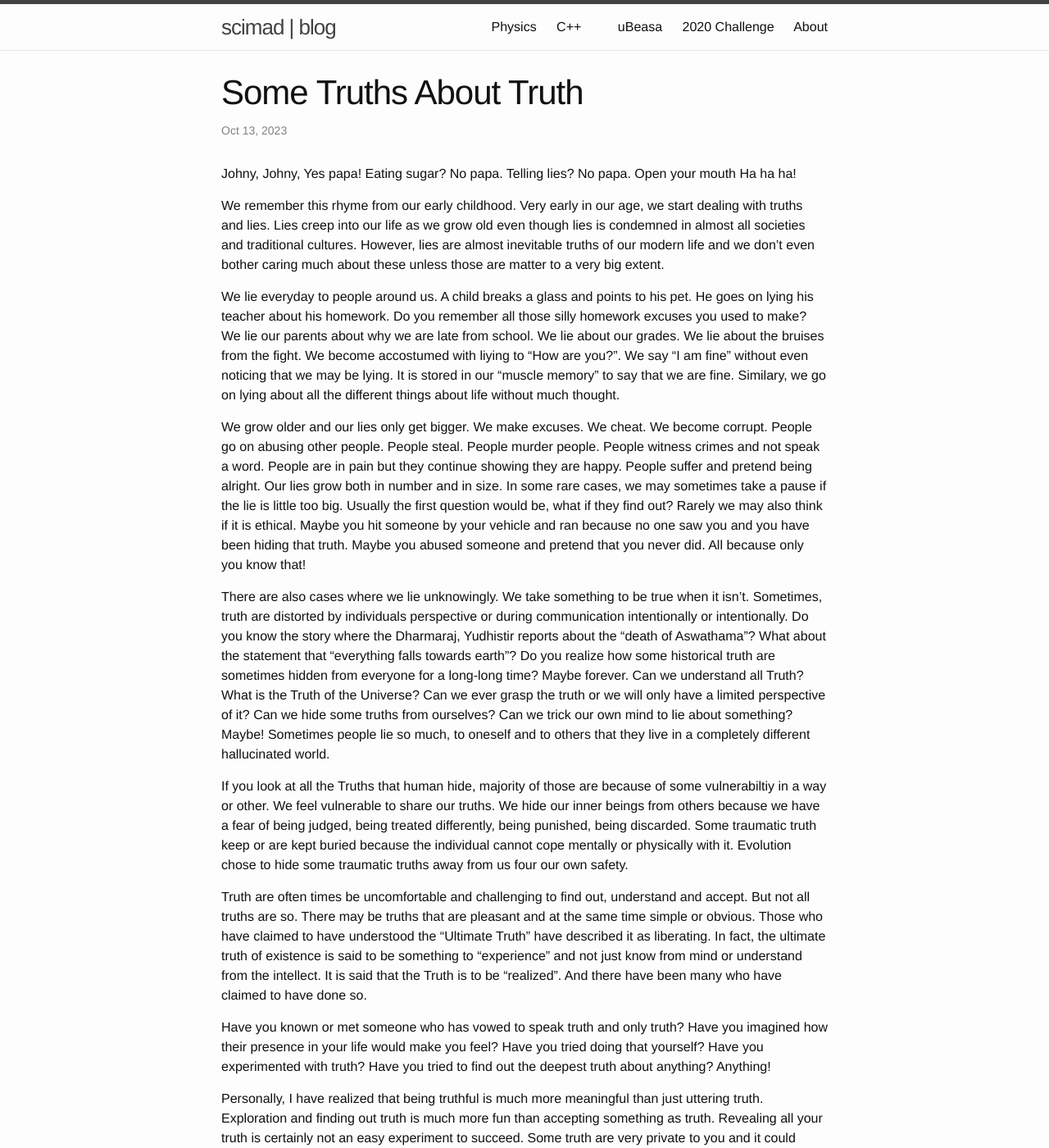
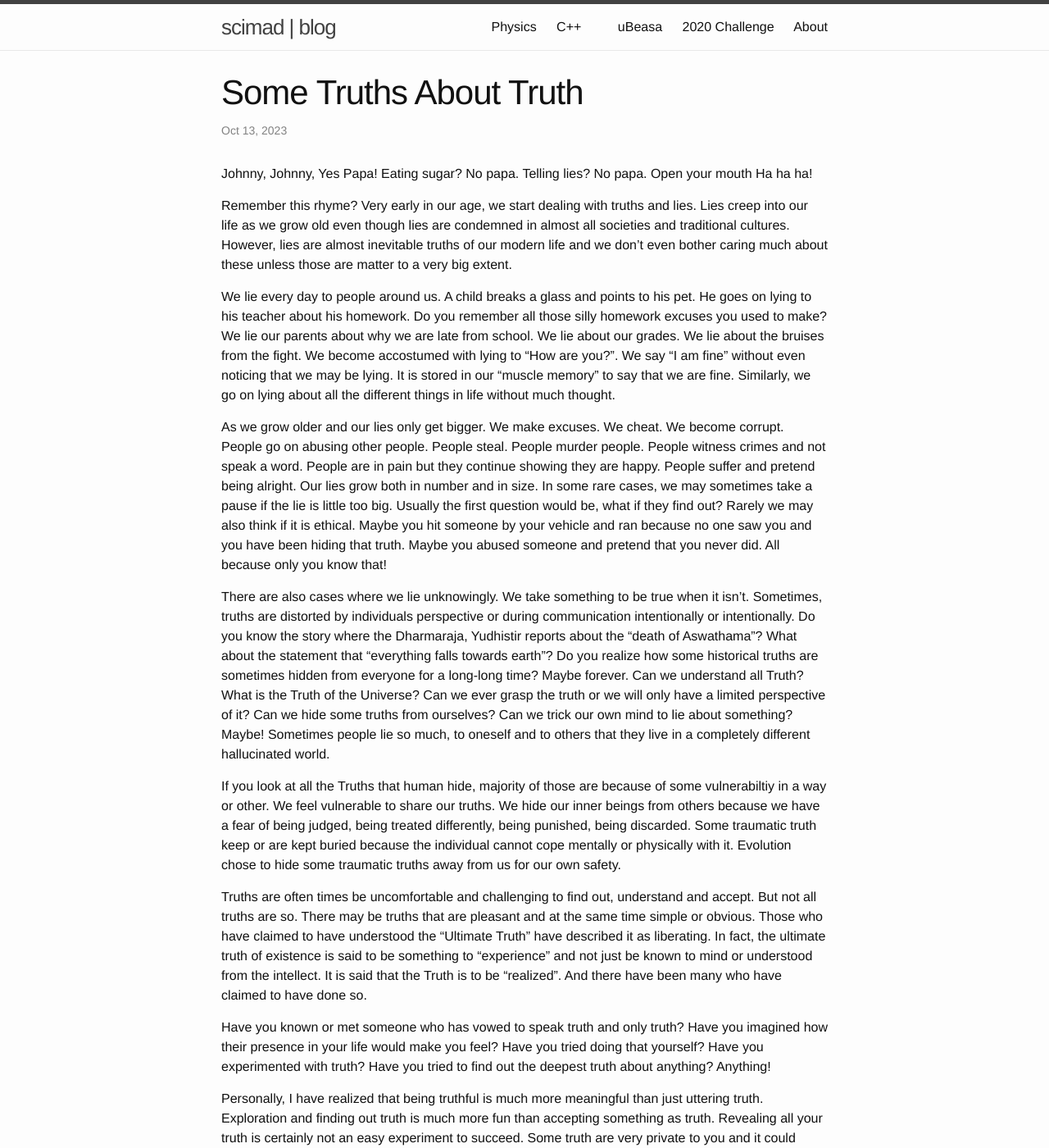
Before and after one commit to scimad/scimad.github.io, a Jekyll site: the page built from _posts/life/2023-10-14-truths-about-truth.markdown, in a window 1280 px wide and 1400 px high. Shown: the whole window at 82% size. Built offline with Jekyll 4.4.1, drawn with Linux system fonts in a browser that asks for light colours; some of the changed text lies outside the part shown.

Commit message:
Improve grammar

```diff
--- a/_posts/life/2023-10-14-truths-about-truth.markdown
+++ b/_posts/life/2023-10-14-truths-about-truth.markdown
@@ -4,8 +4,8 @@ title:  "Some Truths About Truth"
 date:   2023-10-14 03:14:07 +1100
 categories: life
 ---
-Johny, Johny,
-Yes papa!
+Johnny, Johnny,
+Yes Papa!
 Eating sugar?
 No papa.
 Telling lies?
@@ -13,29 +13,29 @@ No papa.
 Open your mouth
 Ha ha ha!
 
-We remember this rhyme from our early childhood. Very early in our age, we start dealing with truths and lies. Lies creep into our life as we grow old even though lies is condemned in almost all societies and traditional cultures. However, lies are almost inevitable truths of our modern life and we don't even bother caring much about these unless those are matter to a very big extent.
+Remember this rhyme? Very early in our age, we start dealing with truths and lies. Lies creep into our life as we grow old even though lies are condemned in almost all societies and traditional cultures. However, lies are almost inevitable truths of our modern life and we don't even bother caring much about these unless those are matter to a very big extent.
 
-We lie everyday to people around us. A child breaks a glass and points to his pet. He goes on lying his teacher about his homework. Do you remember all those silly homework excuses you used to make? We lie our parents about why we are late from school. We lie about our grades. We lie about the bruises from the fight. We become accostumed with liying to "How are you?". We say "I am fine" without even noticing that we may be lying. It is stored in our "muscle memory" to say that we are fine. Similary, we go on lying about all the different things about life without much thought.
+We lie every day to people around us. A child breaks a glass and points to his pet. He goes on lying to his teacher about his homework. Do you remember all those silly homework excuses you used to make? We lie our parents about why we are late from school. We lie about our grades. We lie about the bruises from the fight. We become accostumed with lying to "How are you?". We say "I am fine" without even noticing that we may be lying. It is stored in our "muscle memory" to say that we are fine. Similarly, we go on lying about all the different things in life without much thought.
 
-We grow older and our lies only get bigger. We make excuses. We cheat. We become corrupt. People go on abusing other people. People steal. People murder people. People witness crimes and not speak a word. People are in pain but they continue showing they are happy. People suffer and pretend being alright. Our lies grow both in number and in size. In some rare cases, we may sometimes take a pause if the lie is little too big. Usually the first question would be, what if they find out? Rarely we may also think if it is ethical. Maybe you hit someone by your vehicle and ran because no one saw you and you have been hiding that truth. Maybe you abused someone and pretend that you never did. All because only you know that!
+As we grow older and our lies only get bigger. We make excuses. We cheat. We become corrupt. People go on abusing other people. People steal. People murder people. People witness crimes and not speak a word. People are in pain but they continue showing they are happy. People suffer and pretend being alright. Our lies grow both in number and in size. In some rare cases, we may sometimes take a pause if the lie is little too big. Usually the first question would be, what if they find out? Rarely we may also think if it is ethical. Maybe you hit someone by your vehicle and ran because no one saw you and you have been hiding that truth. Maybe you abused someone and pretend that you never did. All because only you know that!
 
-There are also cases where we lie unknowingly. We take something to be true when it isn't. Sometimes, truth are distorted by individuals perspective or during communication intentionally or intentionally. Do you know the story where the Dharmaraj, Yudhistir reports about the "death of Aswathama"? What about the statement that "everything falls towards earth"? Do you realize how some historical truth are sometimes hidden from everyone for a long-long time? Maybe forever. Can we understand all Truth? What is the Truth of the Universe? Can we ever grasp the truth or we will only have a limited perspective of it? Can we hide some truths from ourselves? Can we trick our own mind to lie about something? Maybe! Sometimes people lie so much, to oneself and to others that they live in a completely different hallucinated world.
+There are also cases where we lie unknowingly. We take something to be true when it isn't. Sometimes, truths are distorted by individuals perspective or during communication intentionally or intentionally. Do you know the story where the Dharmaraja, Yudhistir reports about the "death of Aswathama"? What about the statement that "everything falls towards earth"? Do you realize how some historical truths are sometimes hidden from everyone for a long-long time? Maybe forever. Can we understand all Truth? What is the Truth of the Universe? Can we ever grasp the truth or we will only have a limited perspective of it? Can we hide some truths from ourselves? Can we trick our own mind to lie about something? Maybe! Sometimes people lie so much, to oneself and to others that they live in a completely different hallucinated world.
 
-If you look at all the Truths that human hide, majority of those are because of some vulnerabiltiy in a way or other. We feel vulnerable to share our truths. We hide our inner beings from others because we have a fear of being judged, being treated differently, being punished, being discarded. Some traumatic truth keep or are kept buried because the individual cannot cope mentally or physically with it. Evolution chose to hide some traumatic truths away from us four our own safety.
+If you look at all the Truths that human hide, majority of those are because of some vulnerabiltiy in a way or other. We feel vulnerable to share our truths. We hide our inner beings from others because we have a fear of being judged, being treated differently, being punished, being discarded. Some traumatic truth keep or are kept buried because the individual cannot cope mentally or physically with it. Evolution chose to hide some traumatic truths away from us for our own safety.
 
-Truth are often times be uncomfortable and challenging to find out, understand and accept. But not all truths are so. There may be truths that are pleasant and at the same time simple or obvious. Those who have claimed to have understood the "Ultimate Truth" have described it as liberating. In fact, the ultimate truth of existence is said to be something to "experience" and not just know from mind or understand from the intellect. It is said that the Truth is to be "realized". And there have been many who have claimed to have done so.
+Truths are often times be uncomfortable and challenging to find out, understand and accept. But not all truths are so. There may be truths that are pleasant and at the same time simple or obvious. Those who have claimed to have understood the "Ultimate Truth" have described it as liberating. In fact, the ultimate truth of existence is said to be something to "experience" and not just be known to mind or understood from the intellect. It is said that the Truth is to be "realized". And there have been many who have claimed to have done so.
 
 Have you known or met someone who has vowed to speak truth and only truth? Have you imagined how their presence in your life would make you feel? Have you tried doing that yourself? Have you experimented with truth? Have you tried to find out the deepest truth about anything? Anything!
 
-Personally, I have realized that being truthful is much more meaningful than just uttering truth. Exploration and finding out truth  is much more fun than accepting something as truth. Revealing all your truth is certainly not an easy experiment to succeed. Some truth are very private to you and it could shake your inner being to muster the courage to reveal those and I don't mean to say that revealing everything is even necessary. The focus is just about how difficult it could be. We are brought up that way. Also, hiding truth is a form of lying while some lies sometimes could do overall good for everyone. As such truth could look complicated at times but what simplifies it is one's intention to remain truthful. Being open and truthful is unburdening abeit painful sometimes. One can compare the pain of hiding and the pain of confession to the pain due to some disease and the pain one go through surgery and its recovery.
+Personally, I have realized that being truthful is much more meaningful than just uttering truth. Exploration and finding out truth  is much more fun than accepting something as truth. Revealing all your truth is certainly not an easy experiment to succeed. Some truth are very private to you and it could shake your inner being to muster the courage to reveal those and I don't mean to say that revealing everything is even necessary. The focus is just about how difficult it could be. We are brought up that way. Also, hiding truth is a form of lying while some lies sometimes could do overall good for everyone. As such truth could look complicated at times but what simplifies it is one's intention to remain truthful. Being open and truthful is unburdening albeit painful sometimes. One can compare the pain of hiding and the pain of confession to the pain due to some disease and the pain one goes through surgery and its recovery.
 
 What about more deeper truths? What about the truths of society deeply hidden in history? What about the truth of the crime and atrocities of the current world? Do you know the truth about the cobalt used in your phone? And the food you consume? What about the truth of how the world economy works? Did human really land on moon? Is climate change true? What about the truths of religion and mythological stories? What is Nature's truth?
 
 We are so caught up with our everyday life that we find ourselves dodging off these questions for some excuse, some of them genuine and some just sheer lie. Some of these truth are more relevant and carries more meaning to someone than to others. Is it even possible to actually know all these in one life time by an ordinary human like us? Probably not! But can we take a time to reflect on the truths and lies of our life? And can we think of the extent to which we have been practicing truth in our life?
 
-If you observe closely, we realize that each individual has a degree of truth that they are comfortable with. We are okay living with a certain amount of lies and certain amount of hidden truths. We all carry our personal meter of how much truthfulness we can live with. Some people are so uncomfortable with not knowing the truth and keeping truths buried within themselves. I believe that their discomfort manifests in their adventerous and curious mindset. Socially, they are grow as honest or daring person. I believe all great people of history must have had really high inclination to truth from day-to-day life to the ultimate truth.
+If you observe closely, we realize that each individual has a degree of truth that they are comfortable with. We are okay living with a certain amount of lies and certain amount of hidden truths. We all carry our personal meter of how much truthfulness we can live with. Some people are so uncomfortable with not knowing the truth and keeping truths buried within themselves. I believe that their discomfort manifests in their adventurous and curious mindset. Socially, they grow as honest or daring person. I believe all great people of history must have had really high inclination to truth from day-to-day life to the ultimate truth.
 
-How truthful do you think you are, say in percentage? Give yourself a true answer.
+How truthful do you consider yourself, percentage-wise? Give yourself a true answer.
 
 ----------
 Last Updated: Sat, 14 Oct, 2023 21:14:49 AEDT
```
